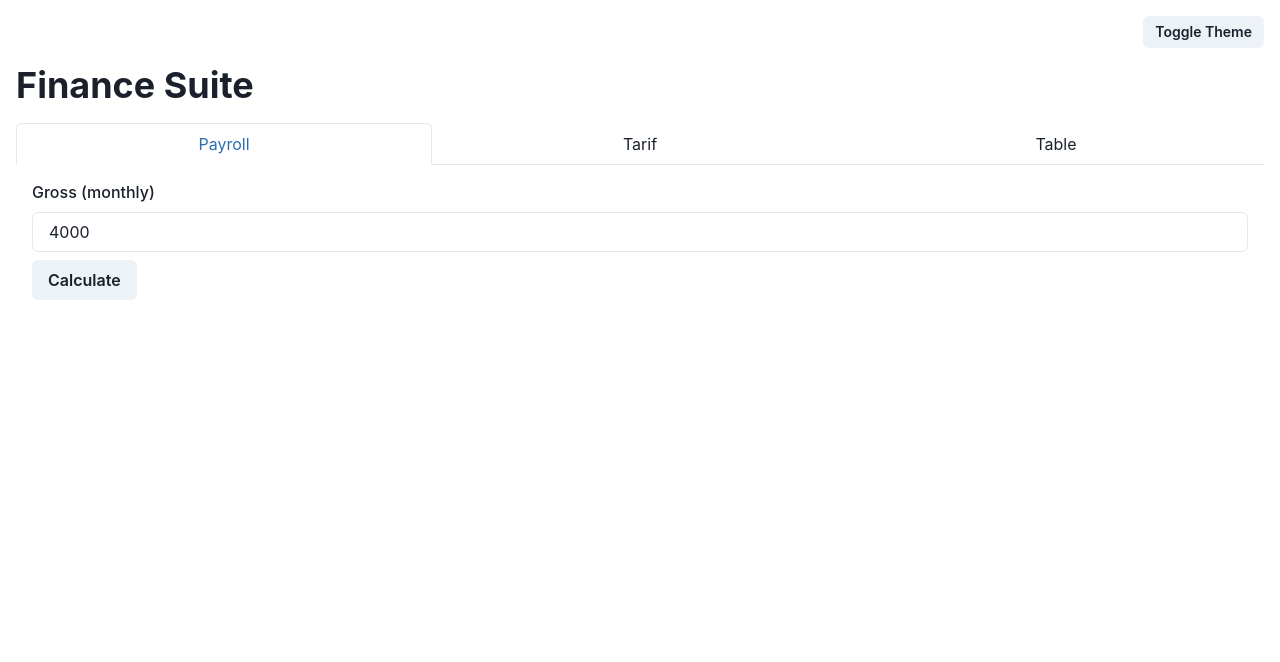
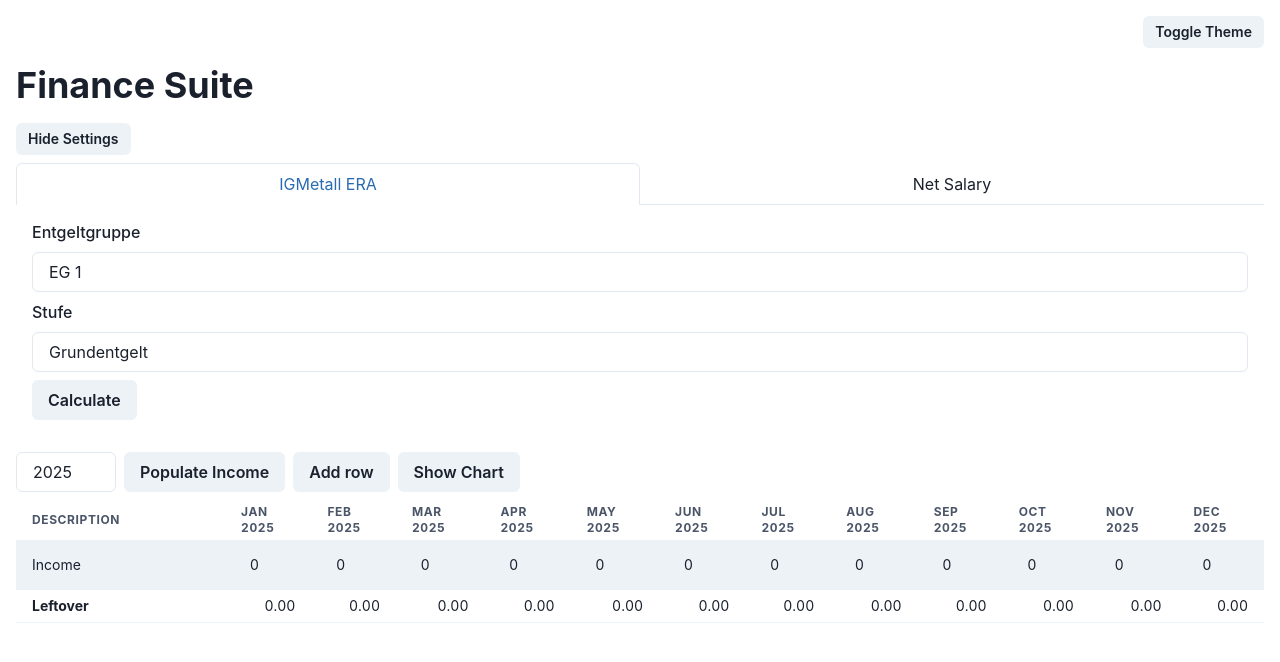
Before and after one commit to lazur2006/finance-suite, a React (Vite) app in the folder frontend/: page / in a window 1280 px wide. Shown: the top 662 px of the page. Built offline with nearby package versions, Linux system fonts and the light colour scheme.

Commit message:
Improve finance table editing and income calculation

```diff
--- a/frontend/package.json
+++ b/frontend/package.json
@@ -13,7 +13,9 @@
     "@emotion/styled": "^11.11.0",
     "framer-motion": "^10.12.16",
     "react": "^18.2.0",
-    "react-dom": "^18.2.0"
+    "react-dom": "^18.2.0",
+    "chart.js": "^4.4.1",
+    "react-chartjs-2": "^5.2.0"
   },
   "devDependencies": {
     "typescript": "^5.2.2",
--- a/frontend/src/App.tsx
+++ b/frontend/src/App.tsx
@@ -1,29 +1,42 @@
 import { Box, Container, Heading, Tabs, TabList, TabPanels, Tab, TabPanel, useColorMode, Button } from '@chakra-ui/react';
-import React from 'react';
+import React, { useState } from 'react';
 import PayrollSettings from './components/PayrollSettings';
 import TarifSettings from './components/TarifSettings';
 import FinanceTable from './components/FinanceTable';
 
 const App = () => {
   const { toggleColorMode } = useColorMode();
+  const [showSettings, setShowSettings] = useState(true);
+  const [gross, setGross] = useState(4000);
+  const [entgeltgruppe, setEntgeltgruppe] = useState('EG 1');
+  const [stufe, setStufe] = useState('Grundentgelt');
+
   return (
     <Container maxW="container.xl" py={4}>
       <Box textAlign="right" mb={4}>
         <Button size="sm" onClick={toggleColorMode}>Toggle Theme</Button>
       </Box>
       <Heading mb={4}>Finance Suite</Heading>
-      <Tabs variant="enclosed" isFitted>
-        <TabList>
-          <Tab>Payroll</Tab>
-          <Tab>Tarif</Tab>
-          <Tab>Table</Tab>
-        </TabList>
-        <TabPanels>
-          <TabPanel><PayrollSettings /></TabPanel>
-          <TabPanel><TarifSettings /></TabPanel>
-          <TabPanel><FinanceTable /></TabPanel>
-        </TabPanels>
-      </Tabs>
+      <Button size="sm" mb={2} onClick={() => setShowSettings(!showSettings)}>
+        {showSettings ? 'Hide Settings' : 'Show Settings'}
+      </Button>
+      {showSettings && (
+        <Tabs variant="enclosed" mb={4} isFitted>
+          <TabList>
+            <Tab>IGMetall ERA</Tab>
+            <Tab>Net Salary</Tab>
+          </TabList>
+          <TabPanels>
+            <TabPanel>
+              <TarifSettings entgeltgruppe={entgeltgruppe} setEntgeltgruppe={setEntgeltgruppe} stufe={stufe} setStufe={setStufe} />
+            </TabPanel>
+            <TabPanel>
+              <PayrollSettings gross={gross} setGross={setGross} />
+            </TabPanel>
+          </TabPanels>
+        </Tabs>
+      )}
+      <FinanceTable entgeltgruppe={entgeltgruppe} stufe={stufe} />
     </Container>
   );
 };
--- a/frontend/src/components/FinanceTable.tsx
+++ b/frontend/src/components/FinanceTable.tsx
@@ -1,5 +1,37 @@
 import { Box, Table, Thead, Tbody, Tr, Th, Td, Button, Input } from '@chakra-ui/react';
-import React, { useState } from 'react';
+import React, { useState, useEffect } from 'react';
+import { Line } from 'react-chartjs-2';
+import {
+  Chart as ChartJS,
+  CategoryScale,
+  LinearScale,
+  PointElement,
+  LineElement,
+  Title,
+  Tooltip,
+  Legend,
+} from 'chart.js';
+
+ChartJS.register(CategoryScale, LinearScale, PointElement, LineElement, Title, Tooltip, Legend);
+
+const AutoInput = ({ value, onChange }: { value: number | string; onChange: (e: React.ChangeEvent<HTMLInputElement>) => void }) => {
+  const [width, setWidth] = useState('2ch');
+  useEffect(() => {
+    const len = String(value ?? '').length;
+    setWidth(`${Math.max(len + 1, 2)}ch`);
+  }, [value]);
+  return (
+    <Input
+      type="number"
+      size="sm"
+      textAlign="right"
+      value={value}
+      onChange={onChange}
+      width={width}
+      variant="flushed"
+    />
+  );
+};
 
 interface Row {
   description: string;
@@ -8,32 +40,103 @@ interface Row {
 
 const months = ['Jan', 'Feb', 'Mar', 'Apr', 'May', 'Jun', 'Jul', 'Aug', 'Sep', 'Oct', 'Nov', 'Dec'];
 
-const FinanceTable = () => {
+interface FinanceTableProps {
+  entgeltgruppe: string;
+  stufe: string;
+}
+
+const FinanceTable = ({ entgeltgruppe, stufe }: FinanceTableProps) => {
   const [rows, setRows] = useState<Row[]>([{ description: 'Income', values: Array(12).fill(0) }]);
+  const [year, setYear] = useState(new Date().getFullYear());
+  const [showChart, setShowChart] = useState(false);
 
   const addRow = () => {
-    setRows([...rows, { description: 'Item', values: Array(12).fill(0) }]);
+    setRows([...rows, { description: `Item ${rows.length}`, values: Array(12).fill(0) }]);
+  };
+
+  const headers = months.map(m => <Th key={m}>{m} {year}</Th>);
+
+  const populateIncome = async () => {
+    const tarifRes = await fetch('/api/tarif/breakdown', {
+      method: 'POST',
+      headers: { 'Content-Type': 'application/json' },
+      body: JSON.stringify({ entgeltgruppe, stufe }),
+    });
+    const monthsData = await tarifRes.json();
+    const nets: number[] = [];
+    for (const m of monthsData) {
+      const payRes = await fetch('/api/payroll/gross-to-net', {
+        method: 'POST',
+        headers: { 'Content-Type': 'application/json' },
+        body: JSON.stringify({ gross: m.Brutto }),
+      });
+      const payData = await payRes.json();
+      nets.push(payData.net);
+    }
+    const newRows = [...rows];
+    newRows[0].values = nets;
+    setRows(newRows);
+  };
+
+  const monthlyLeftover: number[] = [];
+  for (let i = 0; i < 12; i++) {
+    const income = rows[0].values[i] || 0;
+    const outcome = rows.slice(1).reduce((s, r) => s + (r.values[i] || 0), 0);
+    const prev = i > 0 ? monthlyLeftover[i - 1] : 0;
+    monthlyLeftover[i] = prev + income - outcome;
+  }
+
+  const chartData = {
+    labels: months,
+    datasets: [
+      {
+        label: 'Leftover',
+        data: monthlyLeftover,
+        borderColor: 'rgb(56,132,255)',
+        backgroundColor: 'rgba(56,132,255,0.2)',
+      },
+    ],
   };
 
   return (
     <Box overflowX="auto">
-      <Button mb={2} onClick={addRow}>Add row</Button>
+      <Box mb={2} display="flex" gap={2} alignItems="center">
+        <Input width="100px" type="number" value={year} onChange={e => setYear(Number(e.target.value))} />
+        <Button onClick={populateIncome}>Populate Income</Button>
+        <Button onClick={addRow}>Add row</Button>
+        <Button onClick={() => setShowChart(!showChart)}>{showChart ? 'Hide Chart' : 'Show Chart'}</Button>
+      </Box>
+      {showChart && (
+        <Box mb={4}>
+          <Line data={chartData} />
+        </Box>
+      )}
       <Table size="sm" variant="striped">
         <Thead>
           <Tr>
             <Th>Description</Th>
-            {months.map(m => <Th key={m}>{m}</Th>)}
+            {headers}
           </Tr>
         </Thead>
         <Tbody>
           {rows.map((row, rIdx) => (
             <Tr key={rIdx}>
-              <Td>{row.description}</Td>
+              <Td>
+                <Input
+                  variant="flushed"
+                  size="sm"
+                  width="100%"
+                  value={row.description}
+                  onChange={e => {
+                    const newRows = [...rows];
+                    newRows[rIdx].description = e.target.value;
+                    setRows(newRows);
+                  }}
+                />
+              </Td>
               {row.values.map((v, idx) => (
                 <Td key={idx}>
-                  <Input
-                    type="number"
-                    size="sm"
+                  <AutoInput
                     value={v}
                     onChange={e => {
                       const newRows = [...rows];
@@ -45,6 +148,12 @@ const FinanceTable = () => {
               ))}
             </Tr>
           ))}
+          <Tr>
+            <Td fontWeight="bold">Leftover</Td>
+            {monthlyLeftover.map((v, idx) => (
+              <Td key={idx} textAlign="right">{v.toFixed(2)}</Td>
+            ))}
+          </Tr>
         </Tbody>
       </Table>
     </Box>
--- a/frontend/src/components/PayrollSettings.tsx
+++ b/frontend/src/components/PayrollSettings.tsx
@@ -16,8 +16,12 @@ interface PayrollResult {
   unemployment_employer: number;
 }
 
-const PayrollSettings = () => {
-  const [gross, setGross] = useState(4000);
+interface PayrollSettingsProps {
+  gross: number;
+  setGross: (v: number) => void;
+}
+
+const PayrollSettings = ({ gross, setGross }: PayrollSettingsProps) => {
   const [result, setResult] = useState<PayrollResult | null>(null);
 
   const handleCalc = async () => {
--- a/frontend/src/components/TarifSettings.tsx
+++ b/frontend/src/components/TarifSettings.tsx
@@ -13,9 +13,14 @@ interface TarifResult {
   jahresentgelt: number;
 }
 
-const TarifSettings = () => {
-  const [entgeltgruppe, setEntgeltgruppe] = useState('EG 1');
-  const [stufe, setStufe] = useState('Grundentgelt');
+interface TarifSettingsProps {
+  entgeltgruppe: string;
+  setEntgeltgruppe: (v: string) => void;
+  stufe: string;
+  setStufe: (v: string) => void;
+}
+
+const TarifSettings = ({ entgeltgruppe, setEntgeltgruppe, stufe, setStufe }: TarifSettingsProps) => {
   const [result, setResult] = useState<TarifResult | null>(null);
 
   const handleCalc = async () => {
```
